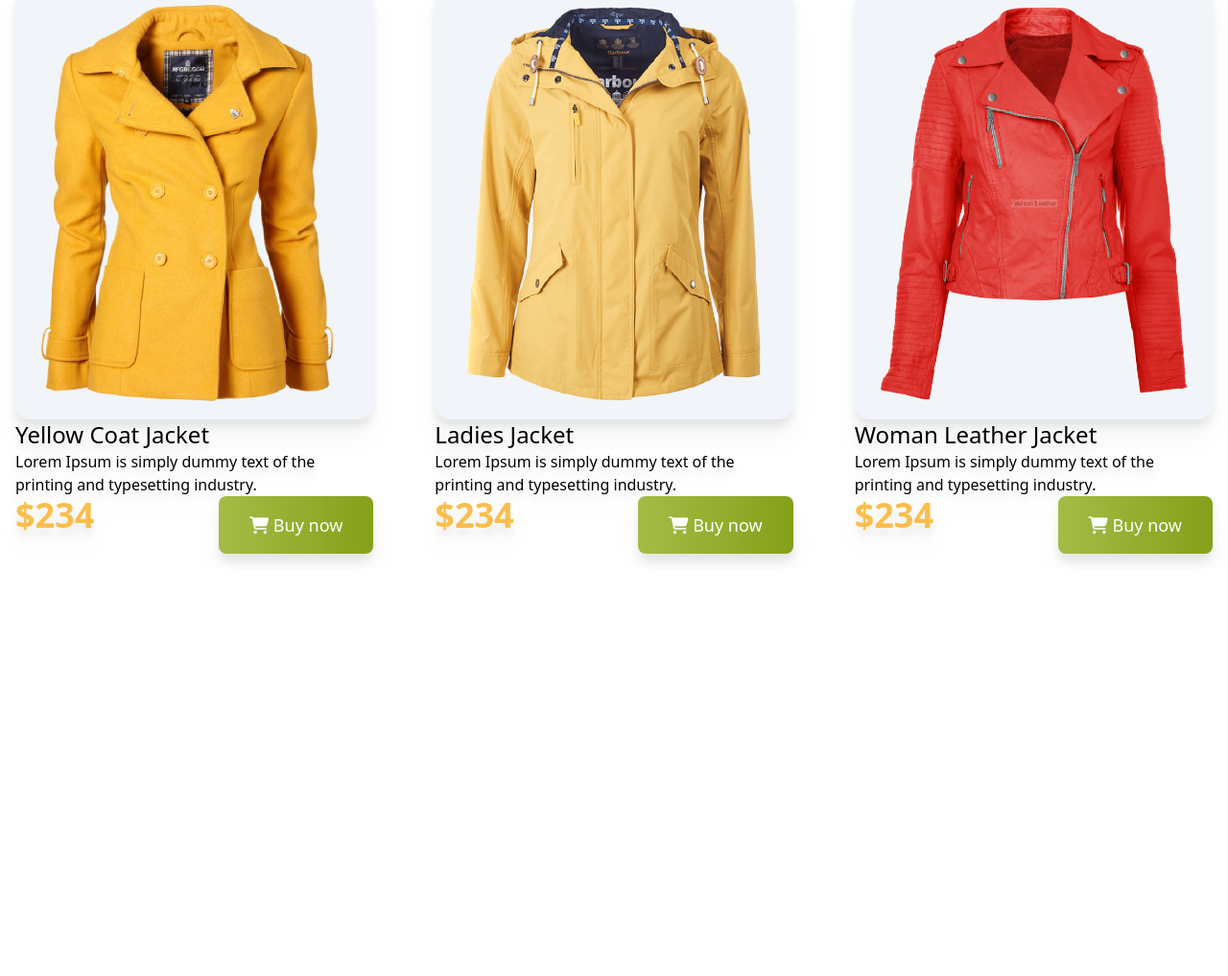
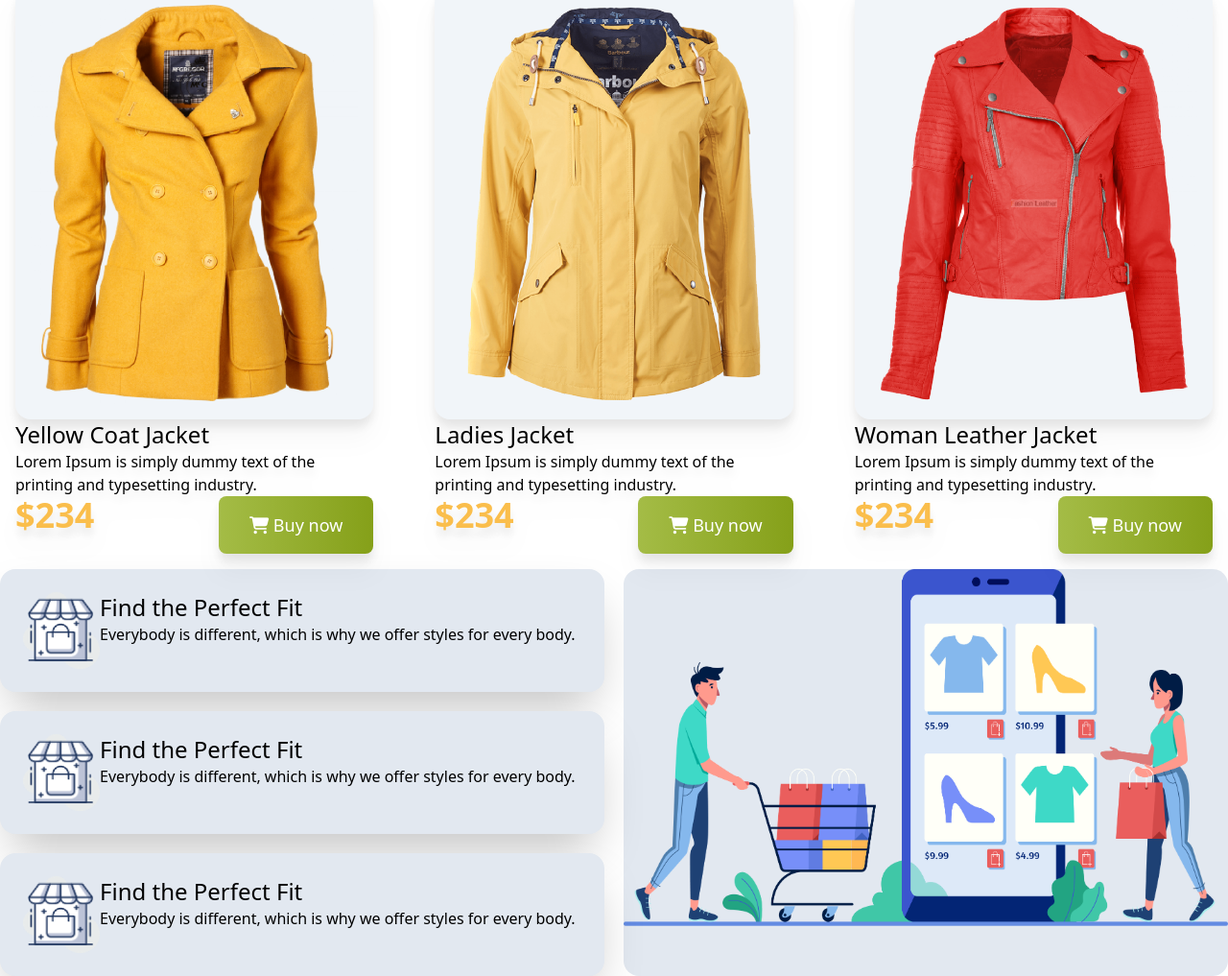
Before and after one commit to masum73/Penguin-fashion-tailwind, a plain HTML site: page index.html in a window 1280 px wide. Shown: the part 756-1773 px from the top of the page at 96% size. Before the commit the page ends 1349 px from the top, so only its background shows below. Drawn offline with nearby package versions, Linux system fonts and the light colour scheme.

Commit message:
features completed
added

features

```diff
--- a/index.html
+++ b/index.html
@@ -92,6 +92,42 @@
                 </div>
             </div>
         </section>
+
+        <!-- men Jacket -->
+        <section>
+
+        </section>
+
+        <!-- features -->
+        <section class="grid grid-cols-1 md:grid-cols-2 gap-5">
+            <div class=" order-2 md:order-1 bg-slate-200 h-32 flex p-6 rounded-2xl shadow-2xl">
+                <img class="h-20 w-20" src="images/house.png" alt="">
+                <div>
+                    <h3 class="text-2xl">Find the Perfect Fit</h3>
+                    <p>Everybody is different, which is why we
+                        offer styles for every body.</p>
+                </div>
+            </div>
+            <div class="order-1 md:order-2 bg-slate-200 row-span-3 rounded-2xl">
+                <img src="images/shopping.png" alt="">
+            </div>
+            <div class="order-3 bg-slate-200 h-32 flex p-6 rounded-2xl shadow-2xl">
+                <img class="h-20 w-20" src="images/house.png" alt="">
+                <div>
+                    <h3 class="text-2xl">Find the Perfect Fit</h3>
+                    <p>Everybody is different, which is why we
+                        offer styles for every body.</p>
+                </div>
+            </div>
+            <div class="order-4 bg-slate-200 h-32 flex p-6 rounded-2xl shadow-2xl">
+                <img class="h-20 w-20" src="images/house.png" alt="">
+                <div>
+                    <h3 class="text-2xl">Find the Perfect Fit</h3>
+                    <p>Everybody is different, which is why we
+                        offer styles for every body.</p>
+                </div>
+            </div>
+        </section>
     </main>
 
     <footer>
```
